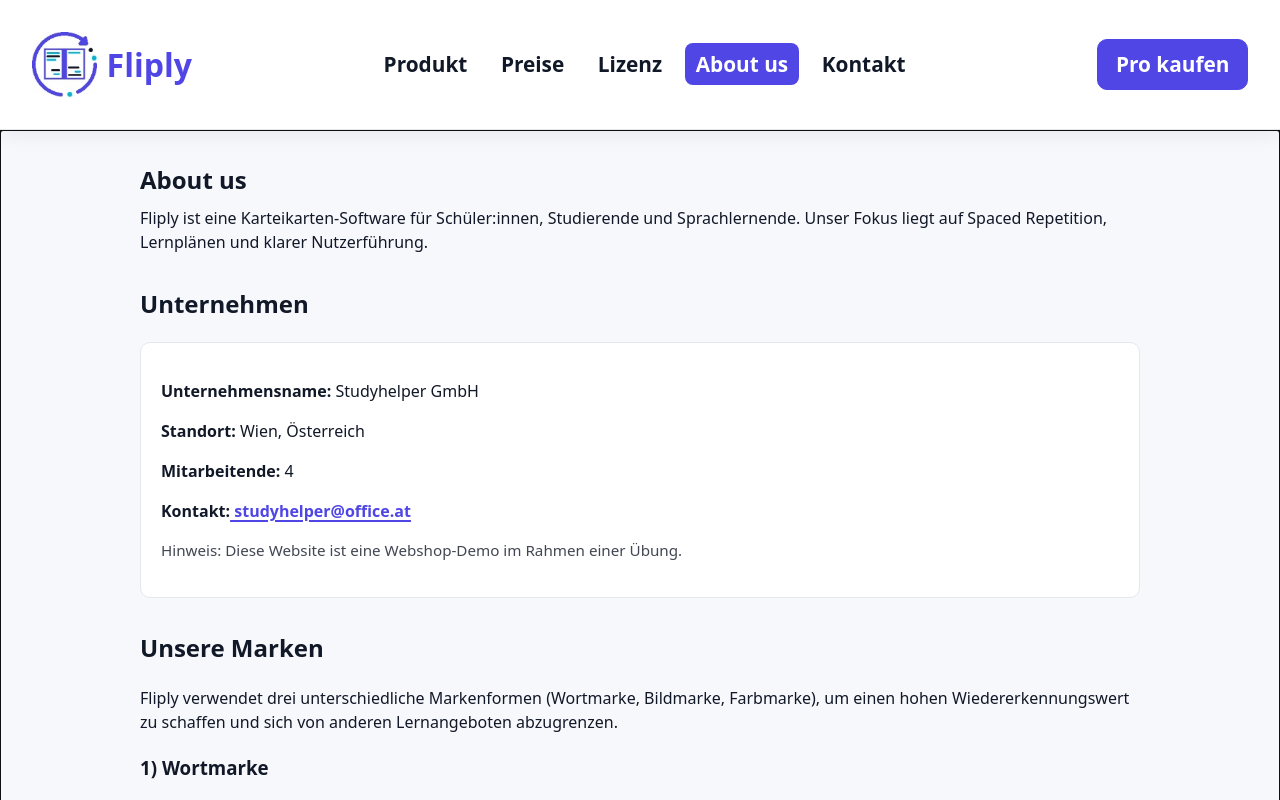
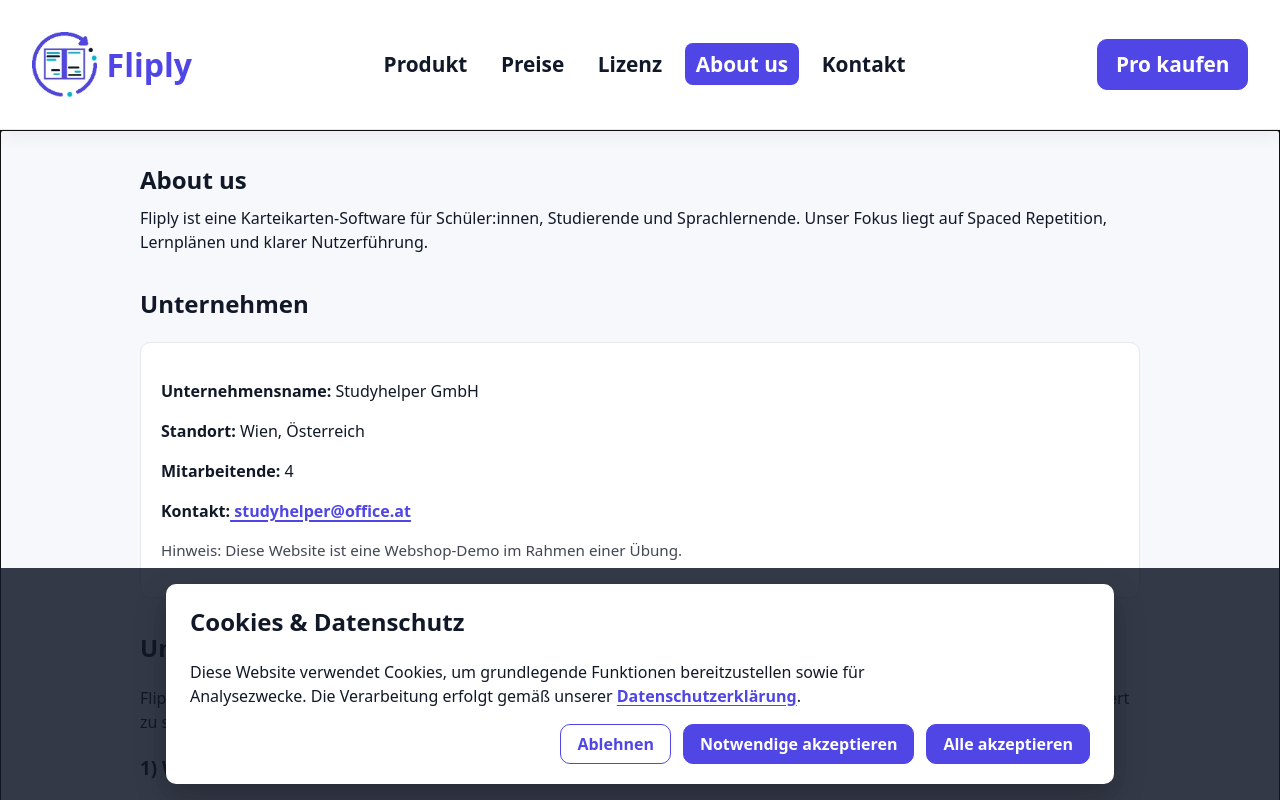
Before and after one commit to anastasia-burgstaller/fliply-webshop, an Angular app: page /about in a window 1280 px wide. Shown: the top 800 px of the page. Built offline with nearby package versions, Linux system fonts and the light colour scheme.

Commit message:
Cookie Banner hinzugefügt, style änderungen

```diff
--- a/src/app/app.html
+++ b/src/app/app.html
@@ -7,3 +7,4 @@
 </main>
 
 <app-footer></app-footer>
+<app-cookie-banner></app-cookie-banner>
--- a/src/app/app.ts
+++ b/src/app/app.ts
@@ -4,10 +4,11 @@ import { filter } from 'rxjs/operators';
 
 import { Header } from './shared/header/header';
 import Footer from './shared/footer/footer';
+import { CookieBannerComponent } from './shared/cookie-banner/cookie-banner';
 
 @Component({
   selector: 'app-root',
-  imports: [RouterOutlet, Header, Footer],
+  imports: [RouterOutlet, Header, Footer, CookieBannerComponent],
   templateUrl: './app.html',
   styleUrl: './app.css'
 })
--- a/src/app/pages/contact/contact.component.html
+++ b/src/app/pages/contact/contact.component.html
@@ -45,9 +45,9 @@
           <textarea id="message" rows="5" required></textarea>
         </div>
 
-        <button type="submit" class="secondary-button">
+        <a class="secondary-button">
           Nachricht senden
-        </button>
+        </a>
       </form>
 
     </div>
--- /dev/null
+++ b/src/app/shared/cookie-banner/cookie-banner.css
@@ -0,0 +1,70 @@
+.cookie-banner {
+  position: fixed;
+  inset: auto 0 0 0;
+  background: rgba(17, 24, 39, 0.85);
+  color: #ffffff;
+  z-index: 999;
+  padding: 1rem;
+}
+
+.cookie-content {
+  max-width: 900px;
+  margin: 0 auto;
+  background: var(--panel);
+  color: var(--text);
+  padding: 1.25rem 1.5rem;
+  border-radius: var(--radius);
+  box-shadow: 0 12px 30px rgba(0, 0, 0, 0.25);
+}
+
+.cookie-content h2 {
+  margin-top: 0;
+}
+
+.cookie-content p {
+  max-width: 80ch;
+  line-height: 1.5;
+}
+
+.cookie-content a {
+  color: var(--primary);
+  text-decoration: underline;
+}
+
+.actions {
+  display: flex;
+  justify-content: flex-end;
+  gap: 0.75rem;
+  margin-top: 1rem;
+}
+
+/* Buttons */
+button {
+  font: inherit;
+  border-radius: var(--radius);
+  padding: 0.45rem 1rem;
+  font-weight: 700;
+  border: 1px solid var(--primary);
+  cursor: pointer;
+}
+
+button.primary {
+  background: var(--primary);
+  color: #ffffff;
+}
+
+button.secondary {
+  background: transparent;
+  color: var(--primary);
+}
+
+button:focus-visible {
+  outline: 3px solid var(--accent);
+  outline-offset: 3px;
+}
+
+@media (max-width: 600px) {
+  .actions {
+    flex-direction: column;
+  }
+}
--- /dev/null
+++ b/src/app/shared/cookie-banner/cookie-banner.html
@@ -0,0 +1,29 @@
+<div
+  class="cookie-banner"
+  *ngIf="visible"
+  role="dialog"
+  aria-labelledby="cookie-title"
+  aria-describedby="cookie-desc"
+>
+  <div class="cookie-content">
+    <h2 id="cookie-title">Cookies & Datenschutz</h2>
+
+    <p id="cookie-desc">
+      Diese Website verwendet Cookies, um grundlegende Funktionen bereitzustellen
+      sowie für Analysezwecke. Die Verarbeitung erfolgt gemäß unserer
+      <a routerLink="/datenschutz">Datenschutzerklärung</a>.
+    </p>
+
+    <div class="actions">
+      <button class="secondary" (click)="rejectAll()">
+        Ablehnen
+      </button>
+      <button class="primary" (click)="acceptAll()">
+        Notwendige akzeptieren
+      </button>
+      <button class="primary" (click)="acceptAll()">
+        Alle akzeptieren
+      </button>
+    </div>
+  </div>
+</div>
--- /dev/null
+++ b/src/app/shared/cookie-banner/cookie-banner.ts
@@ -0,0 +1,27 @@
+import { Component } from '@angular/core';
+import {NgIf} from '@angular/common';
+import {RouterLink} from '@angular/router';
+
+@Component({
+  selector: 'app-cookie-banner',
+  standalone: true,
+  templateUrl: './cookie-banner.html',
+  styleUrl: './cookie-banner.css',
+  imports: [
+    NgIf,
+    RouterLink
+  ]
+})
+export class CookieBannerComponent {
+  visible = !localStorage.getItem('cookieConsent');
+
+  acceptAll() {
+    localStorage.setItem('cookieConsent', 'accepted');
+    this.visible = false;
+  }
+
+  rejectAll() {
+    localStorage.setItem('cookieConsent', 'rejected');
+    this.visible = false;
+  }
+}
--- a/src/styles.css
+++ b/src/styles.css
@@ -53,6 +53,7 @@ a {
 
 a:hover {
   text-decoration-thickness: 3px;
+  font-size: 1.2rem;
 }
 
 a:focus-visible {
```
